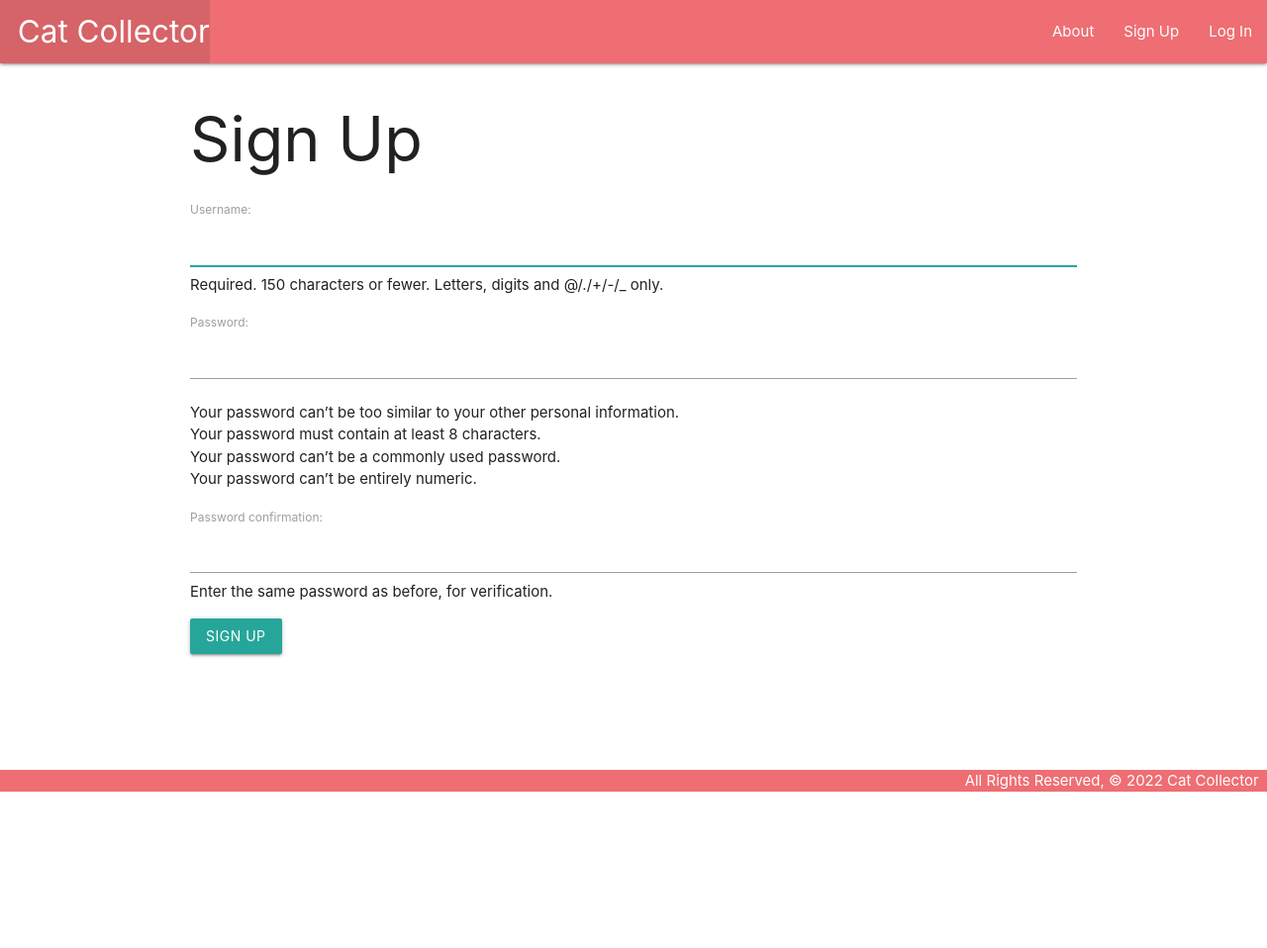
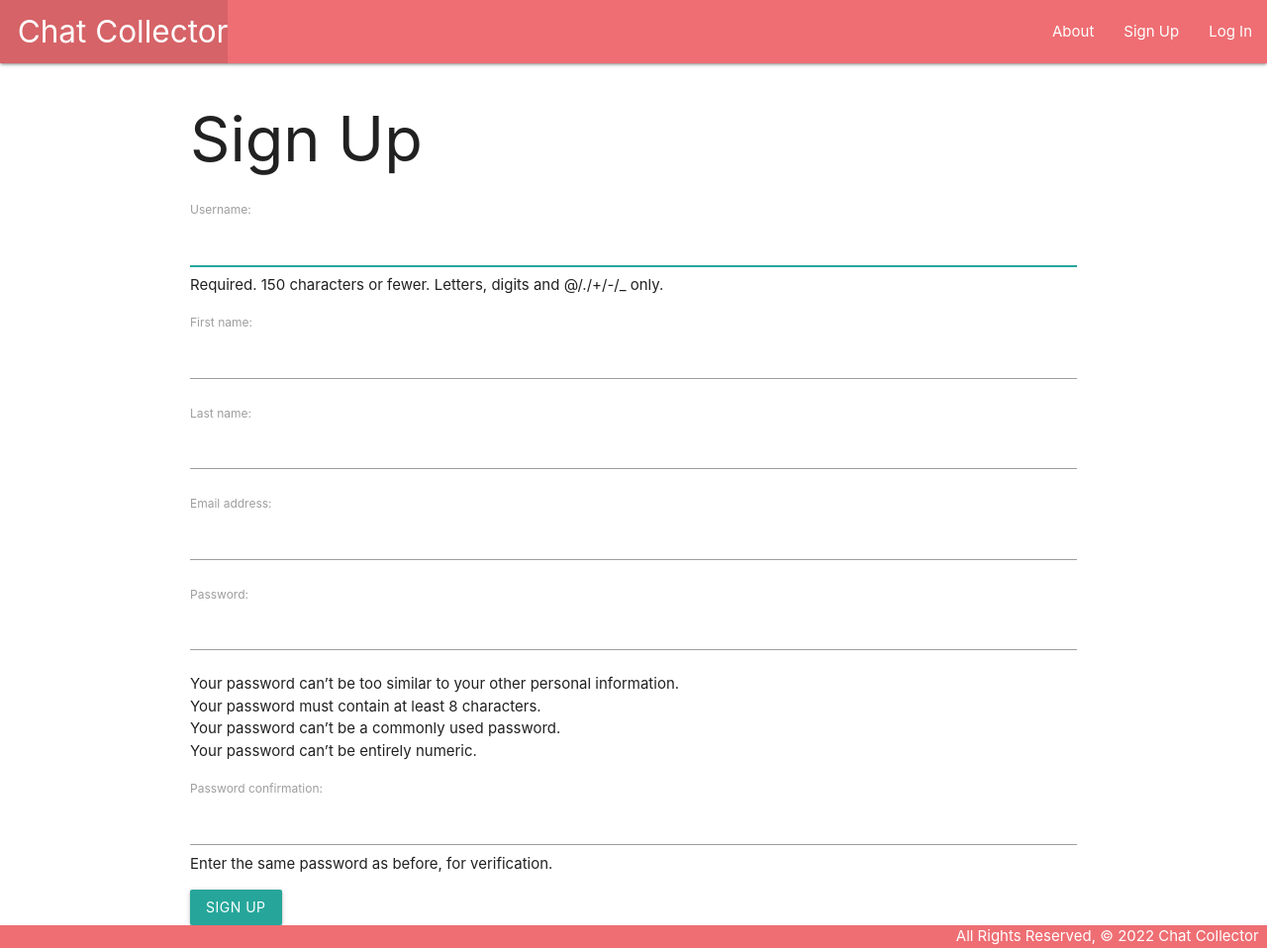
Before and after one commit to Venura-Wijenayake/DjangoChat, a Django app: page /accounts/signup/ in a window 1280 px wide. Shown: the whole page at 99% size. Before the commit the page ends 800 px from the top, so only its background shows below. Run offline with Django 3.2, Linux system fonts and the light colour scheme.

Commit message:
add user, view profile

```diff
--- a/djangochat/settings.py
+++ b/djangochat/settings.py
@@ -133,7 +133,7 @@ STATIC_URL = '/static/'
 
 DEFAULT_AUTO_FIELD = 'django.db.models.BigAutoField'
 
-LOGIN_REDIRECT_URL = '/cats/'
+LOGIN_REDIRECT_URL = '/chats/'
 
 LOGOUT_REDIRECT_URL = '/'
 
--- a/main_app/forms.py
+++ b/main_app/forms.py
@@ -1,7 +1,23 @@
-from django.forms import ModelForm
-from .models import Feeding
+#from django.forms import ModelForm
+#from .models import Feeding
 
-class FeedingForm(ModelForm):
-  class Meta:
-    model = Feeding
-    fields = ['date', 'meal']
+#class FeedingForm(ModelForm):
+  #class Meta:
+    #model = Feeding
+    #fields = ['date', 'meal']
+
+
+from django import forms
+from django.contrib.auth.models import User
+from django.contrib.auth.forms import UserCreationForm
+
+
+#class LoginForm(forms.Form):
+    #username = forms.CharField(max_length=65)
+    #password = forms.CharField(max_length=65, widget=forms.PasswordInput)
+
+
+class RegisterForm(UserCreationForm):
+    class Meta:
+        model=User
+        fields = ['username', 'first_name', 'last_name', 'email', 'password1','password2']
--- a/main_app/templates/base.html
+++ b/main_app/templates/base.html
@@ -3,12 +3,19 @@
 <!DOCTYPE html>
 <html lang="en">
   <head>
-    <meta charset="UTF-8">
-    <meta name="viewport" content="width=device-width, initial-scale=1.0">
-    <meta http-equiv="X-UA-Compatible" content="ie=edge">
+    <meta charset="UTF-8" />
+    <meta name="viewport" content="width=device-width, initial-scale=1.0" />
+    <meta http-equiv="X-UA-Compatible" content="ie=edge" />
     <title>Cat Collector</title>
-    <link rel="stylesheet" href="https://cdnjs.cloudflare.com/ajax/libs/materialize/1.0.0/css/materialize.min.css">
-    <link rel="stylesheet" type="text/css" href="{% static 'css/style.css' %}">
+    <link
+      rel="stylesheet"
+      href="https://cdnjs.cloudflare.com/ajax/libs/materialize/1.0.0/css/materialize.min.css"
+    />
+    <link
+      rel="stylesheet"
+      type="text/css"
+      href="{% static 'css/style.css' %}"
+    />
     <script src="https://cdnjs.cloudflare.com/ajax/libs/materialize/1.0.0/js/materialize.min.js"></script>
   </head>
   <body>
@@ -16,15 +23,22 @@
       <nav>
         <div class="nav-wrapper">
           <ul>
-                    <li><a href="{% url 'home' %}" class="left brand-logo">&nbsp;&nbsp;Cat Collector</a></li>
+            <li>
+              <a href="{% url 'home' %}" class="left brand-logo"
+                >&nbsp;&nbsp;Chat Collector</a
+              >
+            </li>
           </ul>
           <ul class="right">
             <li><a href="{% url 'about' %}">About</a></li>
-                  {% if user.is_authenticated %}
+            {% if user.is_authenticated %} {% comment %}
             <li><a href="{% url 'toys_create' %}">Add a Toy</a></li>
+            {% endcomment %} {% comment %}
             <li><a href="{% url 'toys_index' %}">View All Toys</a></li>
-                    <li><a href="{% url 'cats_create' %}">Add a Cat</a></li>
-                    <li><a href="{% url 'index' %}">View All My Cats</a></li>
+            {% endcomment %}
+            <li><a href="{% url 'chats_create' %}">Add a Chat</a></li>
+            <li><a href="{% url 'index' %}">View Chat Rooms</a></li>
+            <li><a href="{% url 'view_profile' %}">Profile</a></li>
             <li><a href="{% url 'logout' %}">Log Out</a></li>
             {% else %}
             <li><a href="{% url 'signup' %}">Sign Up</a></li>
@@ -34,12 +48,11 @@
         </div>
       </nav>
     </header>
-    <main class="container">
-        {% block content %}
-        {% endblock %}
-    </main>
+    <main class="container">{% block content %} {% endblock %}</main>
     <footer class="page-footer">
-       <div class="right">All Rights Reserved, &copy; 2022 Cat Collector &nbsp;</div>
+      <div class="right">
+        All Rights Reserved, &copy; 2022 Chat Collector &nbsp;
+      </div>
     </footer>
   </body>
 </html>
--- a/main_app/templates/registration/signup.html
+++ b/main_app/templates/registration/signup.html
@@ -1,13 +1,11 @@
-{% extends 'base.html' %}
-{% block content %}
+{% extends 'base.html' %} {% block content %}
 
 <h1>Sign Up</h1>
 
 <p class="red-text">{{ error_message }}</p>
 
 <form action="{% url 'signup' %}" method="POST">
-  {% csrf_token %}
-  {{ form.as_p }}
+  {% csrf_token %} {{ form.as_p }}
   <button type="submit" class="btn">Sign Up</button>
 </form>
 
--- a/main_app/urls.py
+++ b/main_app/urls.py
@@ -1,22 +1,27 @@
 from django.urls import path
 from . import views
+from .views import SignUpView
 
 urlpatterns = [
   path('', views.home, name='home'),
   path('about/', views.about, name='about'),
-  path('cats/', views.cats_index, name='index'),
-  path('cats/<int:cat_id>/', views.cats_detail, name='detail'),
-  path('cats/create/', views.CatCreate.as_view(), name='cats_create'),
-  path('cats/<int:pk>/update/', views.CatUpdate.as_view(), name='cats_update'),
-  path('cats/<int:pk>/delete/', views.CatDelete.as_view(), name='cats_delete'),
-  path('cats/<int:cat_id>/add_feeding/', views.add_feeding, name='add_feeding'),
-  path('cats/<int:cat_id>/add_photo/', views.add_photo, name='add_photo'),
-  path('cats/<int:cat_id>/assoc_toy/<int:toy_id>/', views.assoc_toy, name='assoc_toy'),
-  path('cats/<int:cat_id>/unassoc_toy/<int:toy_id>/', views.unassoc_toy, name='unassoc_toy'),
-  path('toys/', views.ToyList.as_view(), name='toys_index'),
-  path('toys/<int:pk>/', views.ToyDetail.as_view(), name='toys_detail'),
-  path('toys/create/', views.ToyCreate.as_view(), name='toys_create'),
-  path('toys/<int:pk>/update/', views.ToyUpdate.as_view(), name='toys_update'),
-  path('toys/<int:pk>/delete/', views.ToyDelete.as_view(), name='toys_delete'),
-  path('accounts/signup/', views.signup, name='signup'),
+  path('chats/', views.chats_index, name='index'),
+  path('myprofile/', views.viewProfile, name='view_profile'),
+  path('chats/<int:cat_id>/', views.chats_detail, name='detail'),
+  path('chats/create/', views.ChatCreate.as_view(), name='chats_create'),
+  path('chats/<int:pk>/update/', views.ChatUpdate.as_view(), name='chats_update'),
+  path('chats/<int:pk>/delete/', views.ChatDelete.as_view(), name='chats_delete'),
+  # path('chats/<int:cat_id>/add_feeding/', views.add_feeding, name='add_feeding'),
+  # path('chats/<int:chat_id>/add_photo/', views.add_photo, name='add_photo'),
+  # path('cats/<int:cat_id>/assoc_toy/<int:toy_id>/', views.assoc_toy, name='assoc_toy'),
+  # path('cats/<int:cat_id>/unassoc_toy/<int:toy_id>/', views.unassoc_toy, name='unassoc_toy'),
+  # path('toys/', views.ToyList.as_view(), name='toys_index'),
+  # path('toys/<int:pk>/', views.ToyDetail.as_view(), name='toys_detail'),
+  # path('toys/create/', views.ToyCreate.as_view(), name='toys_create'),
+  # path('toys/<int:pk>/update/', views.ToyUpdate.as_view(), name='toys_update'),
+  # path('toys/<int:pk>/delete/', views.ToyDelete.as_view(), name='toys_delete'),
+
+  path('accounts/signup/', SignUpView.as_view(), name='signup'),
+  # path('register/', views.sign_up, name='register'),
+
 ]
--- a/main_app/views.py
+++ b/main_app/views.py
@@ -8,8 +8,13 @@ from django.contrib.auth import login
 from django.contrib.auth.forms import UserCreationForm
 from django.contrib.auth.decorators import login_required
 from django.contrib.auth.mixins import LoginRequiredMixin
-from .models import Cat, Toy, Photo
-from .forms import FeedingForm
+from .models import Chat
+from django.urls import reverse_lazy
+from django.views import generic
+from django.contrib.auth.models import User
+from .forms import RegisterForm
+
+
 
 # Create your views here.
 def home(request):
@@ -19,31 +24,33 @@ def about(request):
   return render(request, 'about.html')
 
 @login_required
-def cats_index(request):
-  cats = Cat.objects.filter(user=request.user)
+def chats_index(request):
+  # chats = Chat.objects.filter(heading=request.heading)
   # Another query
   # cats = request.user.cat_set.all()
-  return render(request, 'cats/index.html', {
-    'cats': cats
+  return render(request, 'chats/index.html')
+
+@login_required
+def viewProfile(request):
+   user = request.user
+   return render(request, 'user/profile.html', {'user':user})
+
+@login_required
+def chats_detail(request, chat_id):
+  chat = Chat.objects.get(id=chat_id)
+  # First, create a list of the toy ids that the cat DOES have
+  id_list = chat.toys.all().values_list('id')
+  # Query for the toys that the cat doesn't have
+  # by using the exclude() method vs. the filter() method
+  toys_chat_doesnt_have = Toy.objects.exclude(id__in=id_list)
+  # instantiate FeedingForm to be rendered in detail.html
+  feeding_form = FeedingForm()
+  return render(request, 'chats/detail.html', {
+    'chat': chat, 'feeding_form': feeding_form
   })
 
-@login_required
-def cats_detail(request, cat_id):
-  cat = Cat.objects.get(id=cat_id)
-  # First, create a list of the toy ids that the cat DOES have
-  id_list = cat.toys.all().values_list('id')
-  # Query for the toys that the cat doesn't have
-  # by using the exclude() method vs. the filter() method
-  toys_cat_doesnt_have = Toy.objects.exclude(id__in=id_list)
-  # instantiate FeedingForm to be rendered in detail.html
-  feeding_form = FeedingForm()
-  return render(request, 'cats/detail.html', {
-    'cat': cat, 'feeding_form': feeding_form,
-    'toys': toys_cat_doesnt_have
-  })
-
-class CatCreate(LoginRequiredMixin, CreateView):
-  model = Cat
+class ChatCreate(LoginRequiredMixin, CreateView):
+  model = Chat
   fields = ['name', 'breed', 'description', 'age']
 
   def form_valid(self, form):
@@ -54,86 +61,92 @@ class CatCreate(LoginRequiredMixin, CreateView):
     return super().form_valid(form)
 
 
-class CatUpdate(LoginRequiredMixin, UpdateView):
-  model = Cat
+class ChatUpdate(LoginRequiredMixin, UpdateView):
+  model = Chat
   fields = ['breed', 'description', 'age']
 
-class CatDelete(LoginRequiredMixin, DeleteView):
-  model = Cat
-  success_url = '/cats'
+class ChatDelete(LoginRequiredMixin, DeleteView):
+  model = Chat
+  success_url = '/chats'
 
-@login_required
-def add_feeding(request, cat_id):
-  # create a ModelForm instance using
-  # the data that was submitted in the form
-  form = FeedingForm(request.POST)
-  # validate the form
-  if form.is_valid():
-    # We want a model instance, but
-    # we can't save to the db yet
-    # because we have not assigned the
-    # cat_id FK.
-    new_feeding = form.save(commit=False)
-    new_feeding.cat_id = cat_id
-    new_feeding.save()
-  return redirect('detail', cat_id=cat_id)
+# @login_required
+# def add_feeding(request, chat_id):
+#   # create a ModelForm instance using
+#   # the data that was submitted in the form
+#   form = FeedingForm(request.POST)
+#   # validate the form
+#   if form.is_valid():
+#     # We want a model instance, but
+#     # we can't save to the db yet
+#     # because we have not assigned the
+#     # cat_id FK.
+#     new_feeding = form.save(commit=False)
+#     new_feeding.cat_id = cat_id
+#     new_feeding.save()
+#   return redirect('detail', cat_id=cat_id)
 
-class ToyList(LoginRequiredMixin, ListView):
-  model = Toy
+# class ToyList(LoginRequiredMixin, ListView):
+#   model = Toy
 
-class ToyDetail(LoginRequiredMixin, DetailView):
-  model = Toy
+# class ToyDetail(LoginRequiredMixin, DetailView):
+#   model = Toy
 
-class ToyCreate(LoginRequiredMixin, CreateView):
-  model = Toy
-  fields = '__all__'
+# class ToyCreate(LoginRequiredMixin, CreateView):
+#   model = Toy
+#   fields = '__all__'
 
-class ToyUpdate(LoginRequiredMixin, UpdateView):
-  model = Toy
-  fields = ['name', 'color']
+# class ToyUpdate(LoginRequiredMixin, UpdateView):
+#   model = Toy
+#   fields = ['name', 'color']
 
-class ToyDelete(LoginRequiredMixin, DeleteView):
-  model = Toy
-  success_url = '/toys'
+# class ToyDelete(LoginRequiredMixin, DeleteView):
+#   model = Toy
+#   success_url = '/toys'
 
-@login_required
-def assoc_toy(request, cat_id, toy_id):
-  Cat.objects.get(id=cat_id).toys.add(toy_id)
-  return redirect('detail', cat_id=cat_id)
+# @login_required
+# def assoc_toy(request, cat_id, toy_id):
+#   Chat.objects.get(id=cat_id).toys.add(toy_id)
+#   return redirect('detail', cat_id=cat_id)
 
-@login_required
-def unassoc_toy(request, cat_id, toy_id):
-  Cat.objects.get(id=cat_id).toys.remove(toy_id)
-  return redirect('detail', cat_id=cat_id)
+# @login_required
+# def unassoc_toy(request, cat_id, toy_id):
+#   Cat.objects.get(id=cat_id).toys.remove(toy_id)
+#   return redirect('detail', cat_id=cat_id)
 
-@login_required
-def add_photo(request, cat_id):
-  # photo-file maps to the "name" attr on the <input>
-  photo_file = request.FILES.get('photo-file', None)
-  if photo_file:
-    s3 = boto3.client('s3')
-    # Need a unique "key" (filename)
-    # It needs to keep the same file extension
-    # of the file that was uploaded (.png, .jpeg, etc.)
-    key = uuid.uuid4().hex[:6] + photo_file.name[photo_file.name.rfind('.'):]
-    try:
-      bucket = os.environ['S3_BUCKET']
-      s3.upload_fileobj(photo_file, bucket, key)
-      url = f"{os.environ['S3_BASE_URL']}{bucket}/{key}"
-      Photo.objects.create(url=url, cat_id=cat_id)
-    except Exception as e:
-      print('An error occurred uploading file to S3')
-      print(e)
-  return redirect('detail', cat_id=cat_id)
-
+# @login_required
+# def add_photo(request, cat_id):
+#   # photo-file maps to the "name" attr on the <input>
+#   photo_file = request.FILES.get('photo-file', None)
+#   if photo_file:
+#     s3 = boto3.client('s3')
+#     # Need a unique "key" (filename)
+#     # It needs to keep the same file extension
+#     # of the file that was uploaded (.png, .jpeg, etc.)
+#     key = uuid.uuid4().hex[:6] + photo_file.name[photo_file.name.rfind('.'):]
+#     try:
+#       bucket = os.environ['S3_BUCKET']
+#       s3.upload_fileobj(photo_file, bucket, key)
+#       url = f"{os.environ['S3_BASE_URL']}{bucket}/{key}"
+#       Photo.objects.create(url=url, cat_id=cat_id)
+#     except Exception as e:
+#       print('An error occurred uploading file to S3')
+#       print(e)
+#   return redirect('detail', cat_id=cat_id)
+class SignUpView(generic.CreateView):
+    form_class = RegisterForm
+    success_url = reverse_lazy("login")
+    template_name = "registration/signup.html"
 
 def signup(request):
   error_message = ''
   if request.method == 'POST':
     form = UserCreationForm(request.POST)
+    # print(form)
     if form.is_valid():
       # Save the user to the db
+
       user = form.save()
+      print(user)
       # Automatically log in the new user
       login(request, user)
       return redirect('index')
@@ -141,5 +154,6 @@ def signup(request):
       error_message = 'Invalid sign up - try again'
   # A bad POST or a GET request, so render signup template
   form = UserCreationForm()
+  form = RegisterForm()
   context = {'form': form, 'error_message': error_message}
   return render(request, 'registration/signup.html', context)
```
Also changed, not shown: main_app/admin.py (+5 -5 lines), main_app/models.py (+42 -55 lines), main_app/templates/cats/index.html (+6 -12 lines), main_app/templates/user/profile.html (added, +14 -0 lines). Lines whose indentation alone changed are shown as unchanged.
